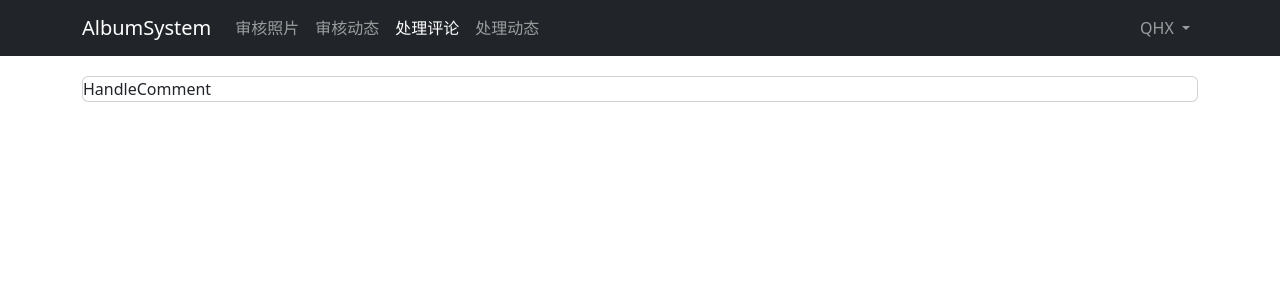
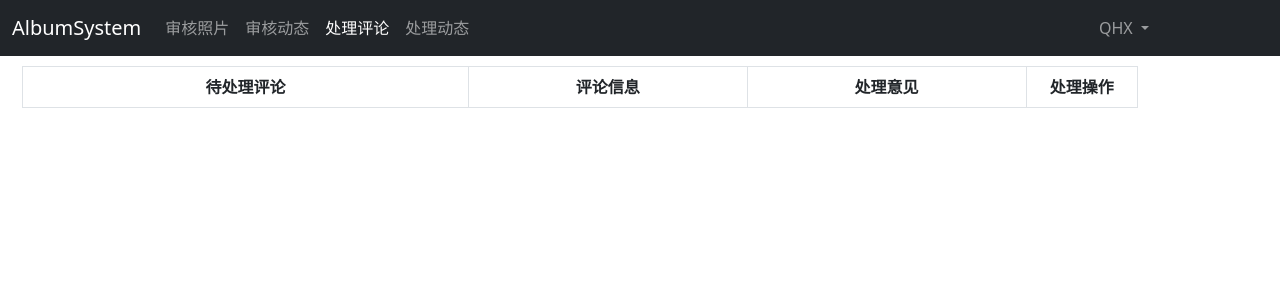
Before and after one commit to NJNUqhx/AlbumSystem, a Vue app in the folder admin_web/: page /handle/comment in a window 1280 px wide. Shown: the top 300 px of the page. Built offline with nearby package versions, Linux system fonts and the light colour scheme.

Commit message:
创建 相册 动态 评论 表格，未设置外键

```diff
--- a/admin_web/src/components/NavBar.vue
+++ b/admin_web/src/components/NavBar.vue
@@ -1,6 +1,6 @@
 <template>
 <nav class="navbar navbar-expand-lg navbar-dark bg-dark">
-  <div class="container">
+  <div class="container-fluid">
     <router-link class="navbar-brand" :to="{name: 'home'}">AlbumSystem</router-link>
     <div class="collapse navbar-collapse" id="navbarText">
       <ul class="navbar-nav me-auto mb-2 mb-lg-0">
@@ -17,12 +17,12 @@
           <router-link :class="route_name == 'handlemoment' ? 'nav-link active' : 'nav-link'" :to="{name: 'handlemoment'}">处理动态</router-link>
         </li>
       </ul>
-      <ul class="navbar-nav">
+      <ul class="navbar-nav" style="margin-right:10%">
         <li class="nav-item dropdown">
           <a class="nav-link dropdown-toggle" href="#" id="navbarDropdown" role="button" data-bs-toggle="dropdown" aria-expanded="false">
             QHX
           </a>
-          <ul class="dropdown-menu" aria-labelledby="navbarDropdown">
+          <ul class="dropdown-menu" aria-labelledby="navbarDropdown" >
             <li><a class="dropdown-item" href="#">登录</a></li>
             <li><a class="dropdown-item" href="#">注销</a></li>
           </ul>
--- a/admin_web/src/views/ExaminePhoto.vue
+++ b/admin_web/src/views/ExaminePhoto.vue
@@ -40,31 +40,7 @@
             </tbody>
         </table>
     </div>
-    <!-- <ContentField>
-        <div class="row">
-            <div class="col-3">
-                <img src="http://ceai.njnu.edu.cn/UploadFiles/2022-04/2/2022042012064779273.png" class="img-fluid"
-                    alt="待审核照片">
-            </div>
-            <div class="col-3">
-                <ul class="list-group">
-                    <li class="list-group-item">所属用户: </li>
-                    <li class="list-group-item">照片编号: </li>
-                </ul>
-            </div>
-            <div class="col-3">
-                <div class="input-group">
-                    <textarea class="form-control" placeholder="审核意见"></textarea>
-                </div>
-            </div>
-            <div class="col-3">
-                <div class="btn-group-vertical">
-                    <button class="btn btn-success">审核通过</button>
-                    <button class="btn btn-danger">审核失败</button>
-                </div>
-            </div>
-        </div>
-    </ContentField> -->
+
 </template>
 
 <script>
@@ -91,7 +67,7 @@ export default {
             {
                 address: "http://ceai.njnu.edu.cn/UploadFiles/2020-12/13/2020122515095885244.jpg",
                 userId: "njnucsq",
-                photoId: 1,
+                photoId: 3,
                 time: "20221119"
             }
         ]);
@@ -111,4 +87,7 @@ export default {
     margin-left: 10px;
     margin-right: 10px;
 }
+.table{
+    text-align: center;
+}
 </style>
--- a/admin_web/src/views/HandleComment.vue
+++ b/admin_web/src/views/HandleComment.vue
@@ -1,20 +1,63 @@
 <template>
-    <ContentField>
-        HandleComment
-    </ContentField>
+    <div class="container">
+        <table class="table table-hover table-bordered">
+            <thead>
+                <tr>
+                    <th style="width: 40%;"><span>待处理评论</span></th>
+                    <th style="width: 25%"><span>评论信息</span></th>
+                    <th style="width: 25%"><span>处理意见</span></th>
+                    <th style="width: 10%"><span>处理操作</span></th>
+                </tr>
+            </thead>
+            <tbody>
+                <tr v-for="photo in photos" :key="photo.id">
+                    <td>
+                        <div class="card">
+                            <div class="card-body">
+
+                            </div>
+                        </div>
+                    </td>
+                    <td>
+                        <ul class="list-group">
+                            <li class="list-group-item">所属用户: </li>
+                            <li class="list-group-item">评论编号: </li>
+                            <li class="list-group-item">举报时间: </li>
+                        </ul>
+                    </td>
+                    <td>
+                        <div class="input-group">
+                            <textarea class="form-control" placeholder="处理意见" style="height: 100px;"></textarea>
+                        </div>
+                    </td>
+                    <td>
+                        <div class="btn-group-vertical">
+                            <button class="btn btn-success" style="margin-top: 10%">通过</button>
+                            <button class="btn btn-danger">拒绝</button>
+                        </div>
+                    </td>
+                </tr>
+            </tbody>
+        </table>
+    </div>
 </template>
 
 <script>
-import ContentField from '../components/ContentField'
 
-export default{
+export default {
     name: "HandleComment",
-    components:{
-        ContentField
+    components: {
     }
 }
 </script>
 
 <style scoped>
-
+.container {
+    margin-top: 10px;
+    margin-left: 10px;
+    margin-right: 10px;
+}
+.table{
+    text-align: center;
+}
 </style>
```
